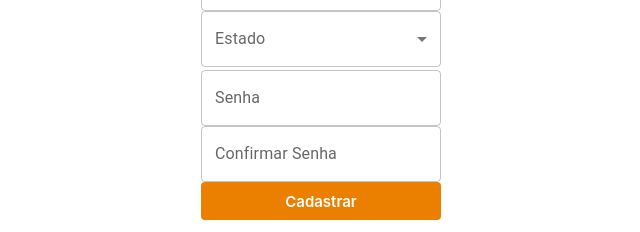
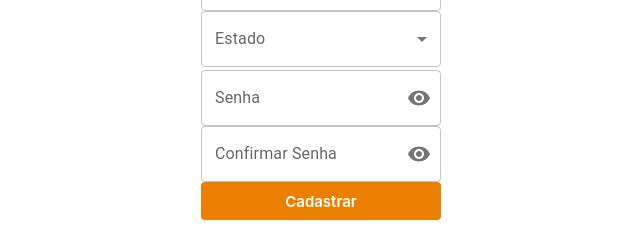
Before and after one commit to lufelipe12/isaude-app, a React (Create React App) app: page /register in a window 1280 px wide. Shown: the part 454-686 px from the top of the page, without its empty margins (319-959 px from the left). Built offline with nearby package versions, Linux system fonts and the light colour scheme.

Commit message:
feat: password toggle

```diff
--- a/src/components/Input/index.jsx
+++ b/src/components/Input/index.jsx
@@ -6,7 +6,6 @@ const Input = ({
   register,
   error = "",
   helperText = "",
-  // icon: Icon,
   ...rest
 }) => {
   return (
--- a/src/pages/Register/index.jsx
+++ b/src/pages/Register/index.jsx
@@ -1,9 +1,14 @@
+import { useState } from 'react'
 import { useForm } from 'react-hook-form'
 import * as yup from 'yup'
 import { yupResolver } from '@hookform/resolvers/yup'
 import { Redirect, useHistory } from 'react-router-dom'
 import { FaMailBulk } from 'react-icons/fa'
 import { MenuItem } from '@mui/material'
+import InputAdornment from '@mui/material/InputAdornment'
+import Visibility from '@mui/icons-material/Visibility'
+import VisibilityOff from '@mui/icons-material/VisibilityOff'
+import IconButton from '@mui/material/IconButton'
 
 import Input from '../../components/Input'
 import { Container } from './styles'
@@ -12,6 +17,11 @@ import Button from '../../components/Button'
 
 const Register = () => {
   const history = useHistory()
+
+  const [showPassword, setShowPassword] = useState({
+    password: false,
+    confirmPassword: false
+  })
 
   const formSchema = yup.object().shape({
     name: yup
@@ -41,6 +51,13 @@ const Register = () => {
   } = useForm({
     resolver: yupResolver(formSchema),
   })
+
+
+  const handleClickShowPassword = () => setShowPassword       ({...showPassword, password: !showPassword.password})
+  const handleClickShowConfirmPassword = () => setShowPassword({...showPassword, confirmPassword: !showPassword.confirmPassword})
+
+  const handleMouseDownPassword = (event) => event.preventDefault()
+
 
   //{
     const onSubmit = (data) => {
@@ -90,6 +107,34 @@ const Register = () => {
   ]
 
   const arrayOfGenders = ['Feminino', 'Masculino', 'Outros']
+
+  const inputPropsPassword = {
+    endAdornment:(
+     <InputAdornment position='end'>
+       <IconButton
+         aria-label='toggle password visibility'
+         onClick={handleClickShowPassword}
+         onMouseDown={handleMouseDownPassword}
+         edge='end'
+       >
+         {showPassword.password ? <VisibilityOff /> : <Visibility />}
+       </IconButton>
+     </InputAdornment>
+   )}
+
+   const inputPropsConfirmPassword = {
+     endAdornment:(
+      <InputAdornment position='end'>
+        <IconButton
+          aria-label='toggle password visibility'
+          onClick={handleClickShowConfirmPassword}
+          onMouseDown={handleMouseDownPassword}
+          edge='end'
+        >
+          {showPassword.confirmPassword ? <VisibilityOff /> : <Visibility />}
+        </IconButton>
+      </InputAdornment>
+    )}
 
   return (
     <Container>
@@ -176,20 +221,22 @@ const Register = () => {
         <Input
           name='password'
           label='Senha'
-          type='password'
+          type={showPassword.password ? 'text' : 'password'}
           helperText={errors.password?.message}
           error={!!errors.password}
           register={register}
+          InputProps = {inputPropsPassword}
           // icon={FaMailBulk}
         />
 
         <Input
           name='passwordConfirm'
           label='Confirmar Senha'
-          type='password'
+          type={showPassword.confirmPassword ? 'text' : 'password'}
           helperText={errors.passwordConfirm?.message}
           error={!!errors.passwordConfirm}
           register={register}
+          InputProps = {inputPropsConfirmPassword}
           // icon={FaMailBulk}
         />
         <Button colorType='terciary' type='submit'>Cadastrar</Button>
```
